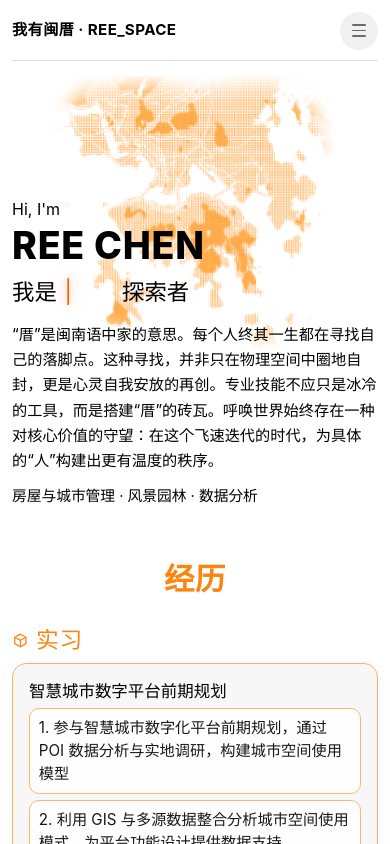
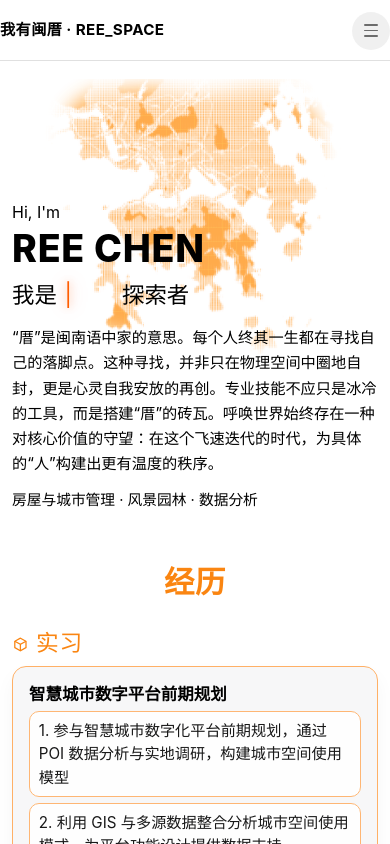
Before and after one commit to Rysen030800/REE_SPACE, a Vue app: page / in a window 390 px wide. Shown: the top 844 px of the page. Built offline with nearby package versions, Linux system fonts and the light colour scheme.

Commit message:
Refine header persistence, fix scrolling/layout issues, and strengthen experience card title weights

```diff
--- a/src/App.vue
+++ b/src/App.vue
@@ -176,6 +176,7 @@ function closeMobileMenu() {
   display: flex;
   flex-direction: column;
   min-height: 100vh;
+  --header-offset: 92px;
 }
 
 .site-header {
@@ -185,11 +186,14 @@ function closeMobileMenu() {
   gap: 1rem;
   padding: 1.25rem 0 1rem;
   border-bottom: 1px solid var(--color-border);
-  position: sticky;
+  position: fixed;
   top: 0;
+  left: 50%;
+  transform: translateX(-50%);
+  width: min(1320px, 100%);
   background-color: var(--header-bg);
   backdrop-filter: blur(10px);
-  z-index: 20;
+  z-index: 1000;
   transition: background-color 0.5s ease, border-color 0.5s ease;
   will-change: background-color;
 }
@@ -337,7 +341,7 @@ function closeMobileMenu() {
 
 .site-main {
   flex: 1;
-  padding: 1.5rem 0;
+  padding: calc(var(--header-offset) + 1.5rem) 0 1.5rem;
 }
 
 .site-footer {
@@ -377,6 +381,10 @@ function closeMobileMenu() {
 }
 
 @media (max-width: 960px) {
+  .app-shell {
+    --header-offset: 78px;
+  }
+
   .site-header {
     display: block;
     padding: 0.88rem 0 0.78rem;
@@ -496,8 +504,12 @@ function closeMobileMenu() {
 }
 
 @media (max-width: 640px) {
+  .app-shell {
+    --header-offset: 70px;
+  }
+
   .site-main {
-    padding: 0.95rem 0;
+    padding: calc(var(--header-offset) + 0.95rem) 0 0.95rem;
   }
 
   .site-header {
@@ -528,6 +540,10 @@ function closeMobileMenu() {
 }
 
 @media (max-width: 420px) {
+  .app-shell {
+    --header-offset: 64px;
+  }
+
   .site-header {
     padding: 0.72rem 0 0.64rem;
   }
@@ -563,4 +579,10 @@ function closeMobileMenu() {
     display: none !important;
   }
 }
+
+@media (min-width: 1600px) {
+  .site-header {
+    width: min(1400px, 100%);
+  }
+}
 </style>
--- a/src/assets/main.css
+++ b/src/assets/main.css
@@ -12,7 +12,6 @@ body {
   max-width: 1320px;
   margin: 0 auto;
   padding: 0 1.5rem;
-  overflow-x: clip;
 }
 
 @media (min-width: 1600px) {
--- a/src/sections/ProjectsSection.vue
+++ b/src/sections/ProjectsSection.vue
@@ -629,6 +629,13 @@ onBeforeUnmount(() => {
   font-family: var(--font-subtitle);
 }
 
+.internship-grid .title,
+.innovation-grid .title,
+.project-feature-card .title,
+.coursework-card h4 {
+  font-weight: 800;
+}
+
 .desc {
   margin: 0 0 0.75rem;
   line-height: 1.52;
```
